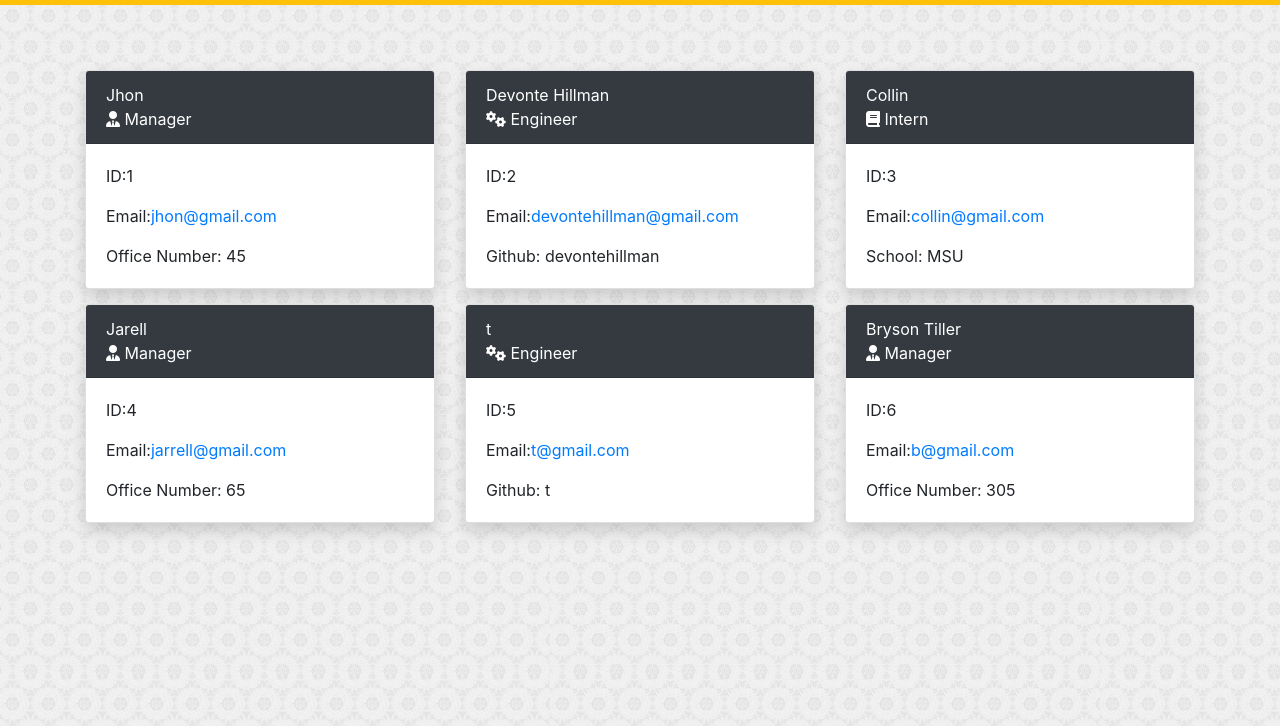
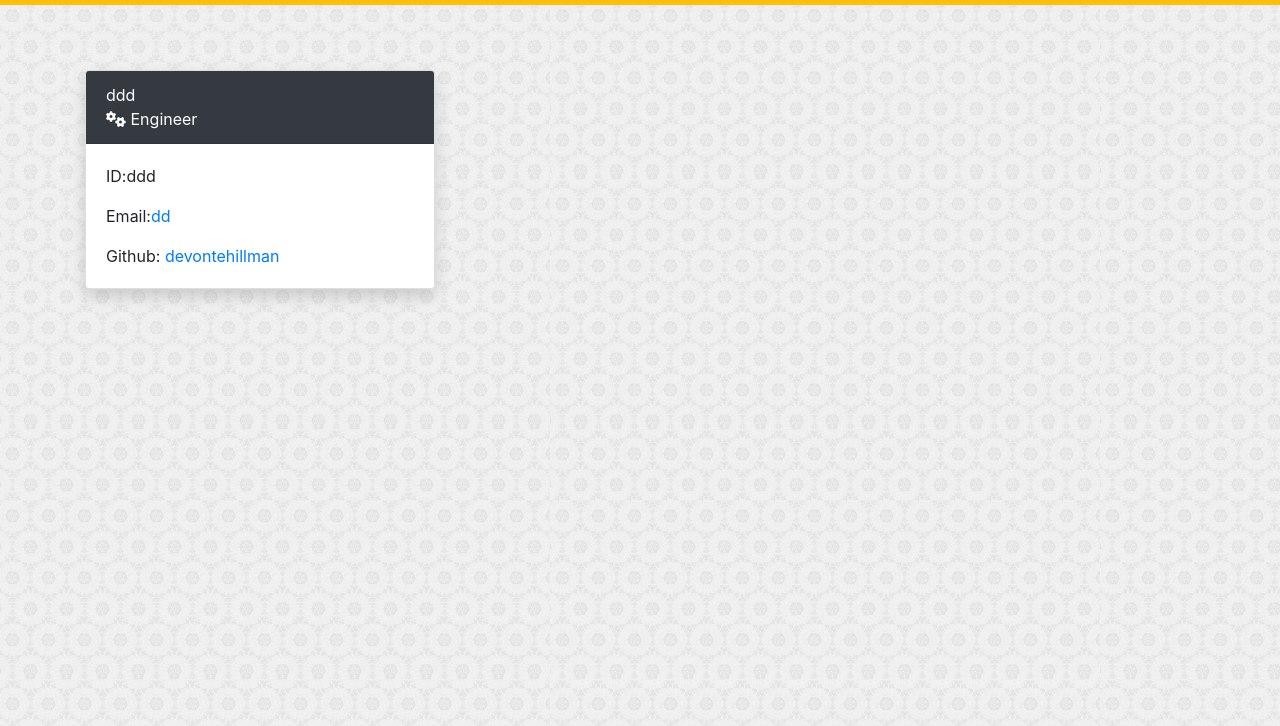
Before and after one commit to devontehillman/Team-Profile-Generator, a website: page index.html in a window 1280 px wide. Shown: the part 74-800 px from the top of the page. Drawn offline with nearby package versions, Linux system fonts and the light colour scheme.

Commit message:
added functionality for github user and fixed command line bug

```diff
--- a/index.html
+++ b/index.html
@@ -28,73 +28,13 @@
           <div class="col-md-4">
     <div class="card text-black shadow indoCard">
     <div class="card-header bg-dark text-white">
-    Jhon
-    <p class="card-text "> <i class="fas fa-user-tie"></i> Manager</p>
-    </div>
-    <div class="card-body">
-        <p class="card-text">ID:1</p>
-        <p class="card-text">Email:<a href="mailto:jhon@gmail.com">jhon@gmail.com</a></p>
-        <p class="card-text">Office Number: 45</p>
-    </div>
-    </div>
-    </div><div class="col-md-4">
-    <div class="card text-black shadow indoCard">
-    <div class="card-header bg-dark text-white">
-    Devonte Hillman
+    ddd
     <p class="card-text "> <i class="fas fa-cogs"></i> Engineer</p>
     </div>
     <div class="card-body">
-        <p class="card-text">ID:2</p>
-        <p class="card-text">Email:<a href="mailto:devontehillman@gmail.com">devontehillman@gmail.com</a></p>
-        <p class="card-text">Github: devontehillman</p>
-    </div>
-    </div>
-    </div><div class="col-md-4">
-    <div class="card text-black shadow indoCard">
-    <div class="card-header bg-dark text-white">
-    Collin
-    <p class="card-text "> <i class="fas fa-book"></i> Intern</p>
-    </div>
-    <div class="card-body">
-        <p class="card-text">ID:3</p>
-        <p class="card-text">Email:<a href="mailto:collin@gmail.com">collin@gmail.com</a></p>
-        <p class="card-text">School: MSU</p>
-    </div>
-    </div>
-    </div><div class="col-md-4">
-    <div class="card text-black shadow indoCard">
-    <div class="card-header bg-dark text-white">
-    Jarell
-    <p class="card-text "> <i class="fas fa-user-tie"></i> Manager</p>
-    </div>
-    <div class="card-body">
-        <p class="card-text">ID:4</p>
-        <p class="card-text">Email:<a href="mailto:jarrell@gmail.com">jarrell@gmail.com</a></p>
-        <p class="card-text">Office Number: 65</p>
-    </div>
-    </div>
-    </div><div class="col-md-4">
-    <div class="card text-black shadow indoCard">
-    <div class="card-header bg-dark text-white">
-    t
-    <p class="card-text "> <i class="fas fa-cogs"></i> Engineer</p>
-    </div>
-    <div class="card-body">
-        <p class="card-text">ID:5</p>
-        <p class="card-text">Email:<a href="mailto:t@gmail.com">t@gmail.com</a></p>
-        <p class="card-text">Github: t</p>
-    </div>
-    </div>
-    </div><div class="col-md-4">
-    <div class="card text-black shadow indoCard">
-    <div class="card-header bg-dark text-white">
-    Bryson Tiller
-    <p class="card-text "> <i class="fas fa-user-tie"></i> Manager</p>
-    </div>
-    <div class="card-body">
-        <p class="card-text">ID:6</p>
-        <p class="card-text">Email:<a href="mailto:b@gmail.com">b@gmail.com</a></p>
-        <p class="card-text">Office Number: 305</p>
+        <p class="card-text">ID:ddd</p>
+        <p class="card-text">Email:<a href="mailto:dd">dd</a></p>
+        <p class="card-text">Github: <a href="https://github.com/devontehillman">devontehillman</a></p>
     </div>
     </div>
     </div>
--- a/script.js
+++ b/script.js
@@ -4,7 +4,7 @@ const Employee = require("./lib/employee");
 const Manager = require("./lib/manager");
 const Engineer = require("./lib/engineer");
 const Intern = require("./lib/intern");
-const generateMarkDown = require("./generateMarkDown");
+
 
 const employeePool = [];
 let onOff = true;
@@ -200,7 +200,8 @@ function specialID(currentEmployee) {
       specialAttribute = "Office Number: " + currentEmployee.officeNumber;
       break;
     case "Engineer":
-      specialAttribute = "Github: " + currentEmployee.gitHub;
+      specialAttribute = "Github: " + `<a href="https://github.com/` + currentEmployee.gitHub +`">${currentEmployee.gitHub}</a>`
+
       break;
     case "Intern":
       specialAttribute = "School: " + currentEmployee.school;
```
Also changed, not shown: generateMarkDown.js (deleted, +0 -126 lines).
